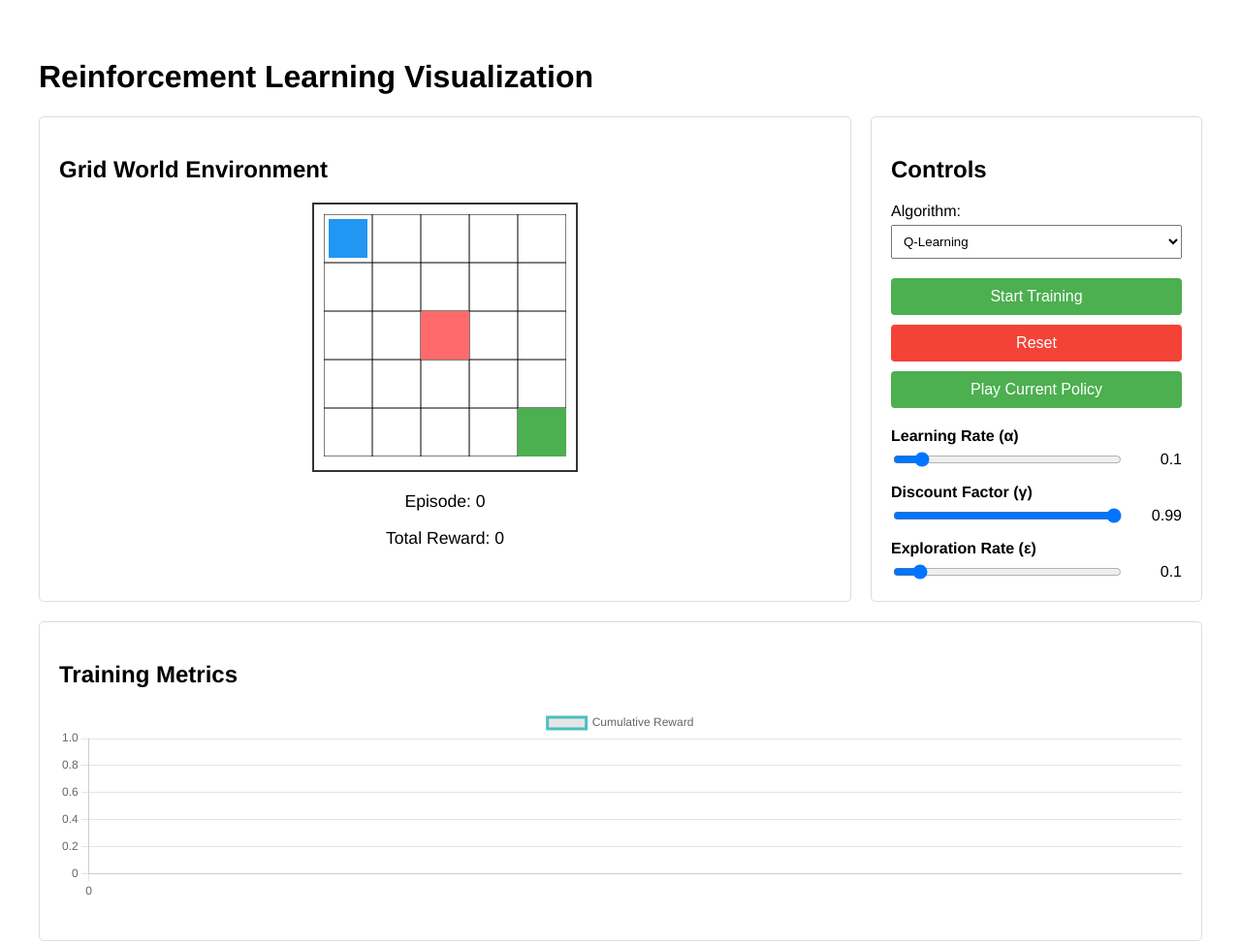
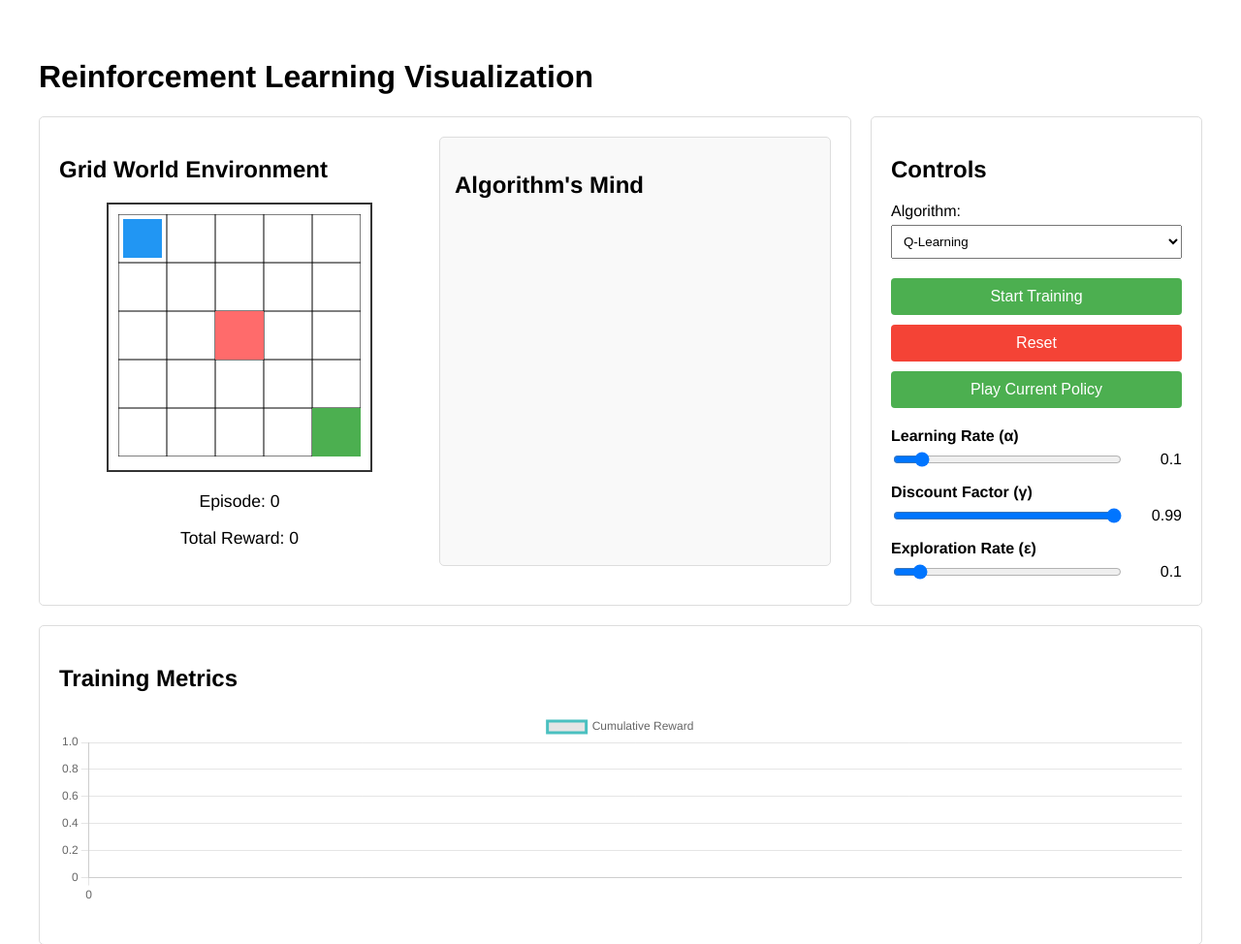
Before and after one commit to LukeKulm/Reinforcement-Learning-Visualization, a Flask app: page / in a window 1280 px wide. Shown: the top 974 px of the page at 97% size. Run offline with Flask 3, Linux system fonts and the light colour scheme; a map, chart or similar area stays blank.

Commit message:
made it so q learning is now visualized in an algorithm's mind section

```diff
--- a/api/routes.py
+++ b/api/routes.py
@@ -44,11 +44,17 @@ def train_step():
     # Get current policy for visualization
     policy = current_agent.get_policy()
 
-    return jsonify({
+    response_data = {
         'reward': total_reward,
-        'agent_pos': next_pos,  # Return final position
-        'policy': policy.tolist() if isinstance(policy, np.ndarray) else policy
-    })
+        'agent_pos': next_pos,
+        'policy': policy.tolist() if isinstance(policy, np.ndarray) else policy,
+    }
+
+    # Add Q-table for Q-learning visualization
+    if isinstance(current_agent, QLearningAgent):
+        response_data['q_table'] = current_agent.q_table.tolist()
+
+    return jsonify(response_data)
 
 @api_bp.route('/reset', methods=['POST'])
 def reset():
--- a/frontend/static/css/style.css
+++ b/frontend/static/css/style.css
@@ -17,7 +17,7 @@ body {
 }
 
 .visualization-panel {
-  flex: 1;
+  flex: 2;
   padding: 20px;
   border: 1px solid #ddd;
   border-radius: 5px;
@@ -134,3 +134,36 @@ body {
   font-size: 20px;
   color: #666;
 }
+
+.visualization-row {
+  display: flex;
+  gap: 20px;
+  margin-bottom: 20px;
+}
+
+.grid-section {
+  flex: 1;
+  min-width: 300px;
+}
+
+.algorithm-mind {
+  flex: 1;
+  min-width: 300px;
+  padding: 15px;
+  border: 1px solid #ddd;
+  border-radius: 5px;
+  background-color: #f9f9f9;
+}
+
+.mind-container {
+  min-height: 300px;
+  display: flex;
+  flex-direction: column;
+  gap: 10px;
+}
+
+#algorithm-mind {
+  font-family: "Helvetica Neue", monospace;
+  font-size: 14px;
+  line-height: 1.4;
+}
--- /dev/null
+++ b/frontend/static/js/q_value_renderer.js
@@ -0,0 +1,98 @@
+class QValueRenderer {
+  constructor(containerId, width, height, cellSize = 50) {
+    this.container = document.getElementById(containerId);
+    this.width = width;
+    this.height = height;
+    this.cellSize = cellSize;
+
+    this.canvas = document.createElement('canvas');
+    this.canvas.width = width * cellSize;
+    this.canvas.height = height * cellSize;
+    this.container.appendChild(this.canvas);
+    this.ctx = this.canvas.getContext('2d');
+
+    // Colors for different value ranges
+    this.valueColorScale = (value) => {
+      if (value > 0) return `rgba(0, 255, 0, ${Math.min(Math.abs(value), 1)})`;
+      return `rgba(255, 0, 0, ${Math.min(Math.abs(value), 1)})`;
+    };
+  }
+
+  drawQValues(qTable) {
+    this.ctx.clearRect(0, 0, this.canvas.width, this.canvas.height);
+
+    // Draw grid and Q-values for each cell
+    for (let y = 0; y < this.height; y++) {
+      for (let x = 0; x < this.width; x++) {
+        const cellX = x * this.cellSize;
+        const cellY = y * this.cellSize;
+        const stateIdx = x + y * this.width;
+
+        // Draw cell border
+        this.ctx.strokeStyle = '#000';
+        this.ctx.strokeRect(cellX, cellY, this.cellSize, this.cellSize);
+
+        // Draw triangles for each action
+        this.drawActionTriangles(cellX, cellY, qTable[stateIdx]);
+      }
+    }
+  }
+
+  drawActionTriangles(x, y, qValues) {
+    const centerX = x + this.cellSize / 2;
+    const centerY = y + this.cellSize / 2;
+
+    // Up triangle
+    this.drawTriangle(
+      centerX, centerY,
+      [x, y],
+      [x + this.cellSize, y],
+      qValues[0]
+    );
+
+    // Right triangle
+    this.drawTriangle(
+      centerX, centerY,
+      [x + this.cellSize, y],
+      [x + this.cellSize, y + this.cellSize],
+      qValues[1]
+    );
+
+    // Down triangle
+    this.drawTriangle(
+      centerX, centerY,
+      [x + this.cellSize, y + this.cellSize],
+      [x, y + this.cellSize],
+      qValues[2]
+    );
+
+    // Left triangle
+    this.drawTriangle(
+      centerX, centerY,
+      [x, y + this.cellSize],
+      [x, y],
+      qValues[3]
+    );
+  }
+
+  drawTriangle(centerX, centerY, point1, point2, value) {
+    this.ctx.beginPath();
+    this.ctx.moveTo(centerX, centerY);
+    this.ctx.lineTo(point1[0], point1[1]);
+    this.ctx.lineTo(point2[0], point2[1]);
+    this.ctx.closePath();
+
+    // Fill with color based on value
+    this.ctx.fillStyle = this.valueColorScale(value);
+    this.ctx.fill();
+
+    // Draw value text
+    this.ctx.save();
+    this.ctx.fillStyle = 'black';
+    this.ctx.font = '10px Helvetica';
+    const textX = (centerX + point1[0] + point2[0]) / 3;
+    const textY = (centerY + point1[1] + point2[1]) / 3;
+    this.ctx.fillText(value.toFixed(2), textX, textY);
+    this.ctx.restore();
+  }
+}
--- a/frontend/static/js/visualization.js
+++ b/frontend/static/js/visualization.js
@@ -9,6 +9,7 @@ class RLVisualizer {
     this.rewardHistory = [];
     this.isPlayingPolicy = false;
     this.policyPlaybackCancelled = false;
+    this.qValueGrid = new QValueRenderer('q-value-grid', 5, 5);
 
     this.setupControls();
     this.setupAlgorithmSpecificParams();
@@ -317,6 +318,11 @@ class RLVisualizer {
 
     this.rewardChart.update('none');
     this.currentEpisode++;
+
+    // Update Q-value visualization if using Q-learning
+    if (document.getElementById('algorithm').value === 'q-learning' && data.q_table) {
+      this.qValueGrid.drawQValues(data.q_table);
+    }
   }
 
   resetEnvironment() {
--- a/frontend/templates/index.html
+++ b/frontend/templates/index.html
@@ -13,6 +13,8 @@
 
         <div class="main-content">
             <div class="visualization-panel">
+                <div class="visualization-row">
+                    <div class="grid-section">
                         <h2>Grid World Environment</h2>
                         <div class="grid-container">
                             <div id="gridworld"></div>
@@ -20,6 +22,16 @@
                         <div class="state-info">
                             <p>Episode: <span id="episode-counter">0</span></p>
                             <p>Total Reward: <span id="total-reward">0</span></p>
+                        </div>
+                    </div>
+
+                    <div class="algorithm-mind">
+                        <h2>Algorithm's Mind</h2>
+                        <div class="mind-container">
+                            <div id="algorithm-mind"></div>
+                            <div id="q-value-grid"></div>
+                        </div>
+                    </div>
                 </div>
             </div>
 
@@ -54,6 +66,7 @@
         </div>
     </div>
     <script src="{{ url_for('static', filename='js/grid_renderer.js') }}"></script>
+    <script src="{{ url_for('static', filename='js/q_value_renderer.js') }}"></script>
     <script src="{{ url_for('static', filename='js/visualization.js') }}"></script>
 </body>
 </html>
```
Lines whose indentation alone changed are shown as unchanged.
